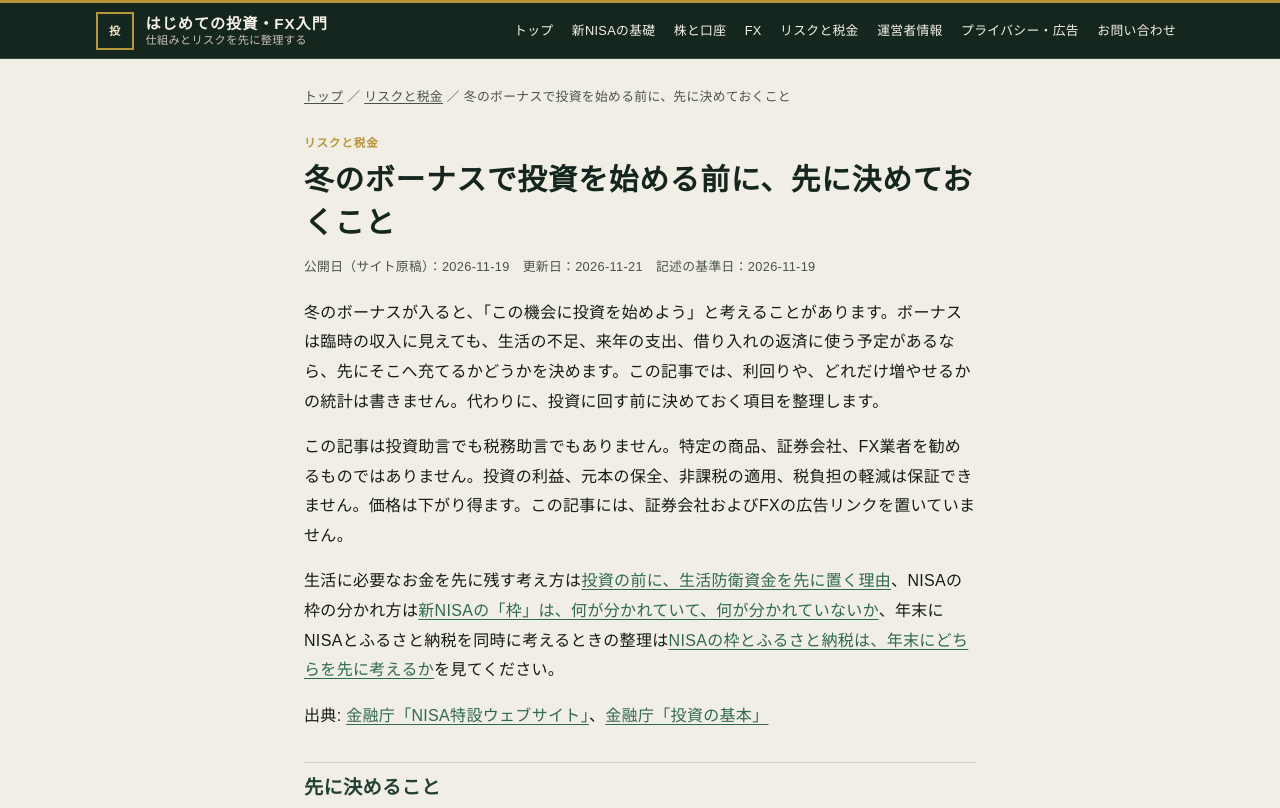
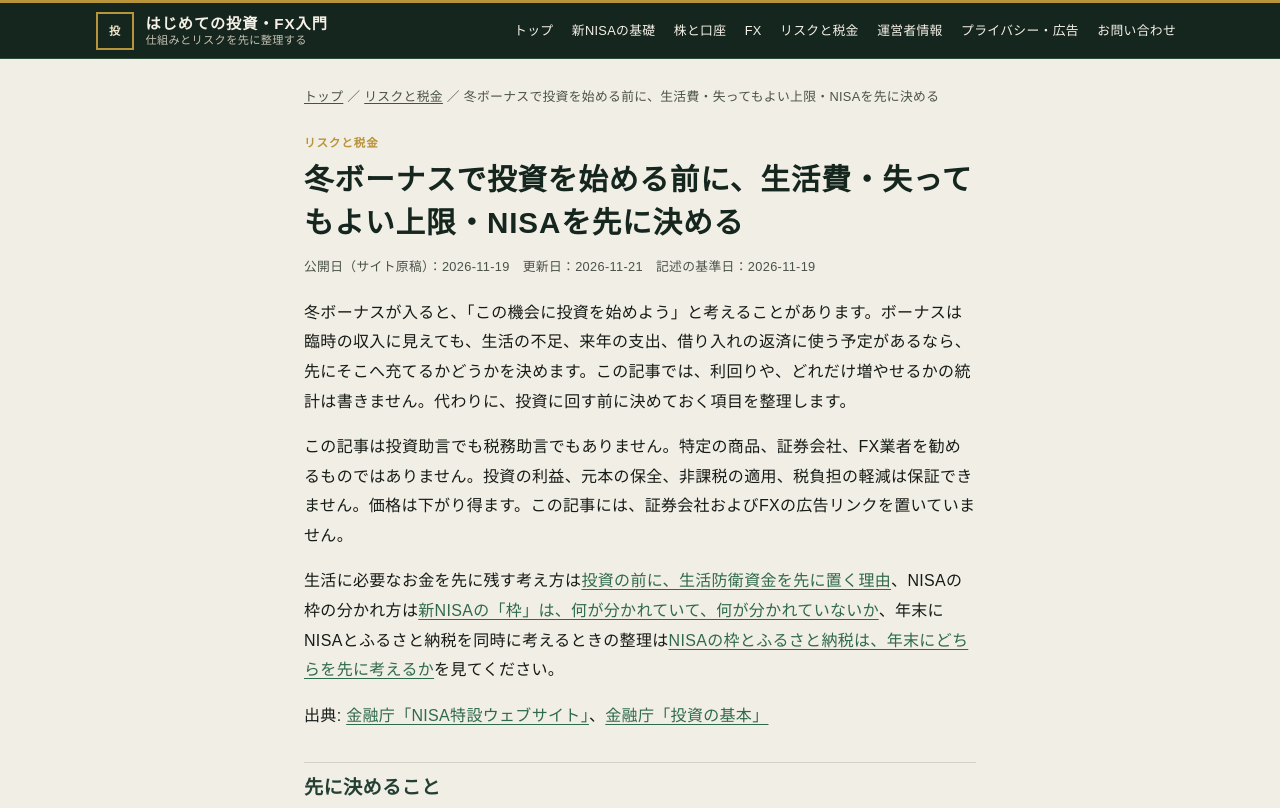
Before and after one commit to ats-business-hub/toushi-fx-nyumon, a plain HTML site: page articles/fuyu-bonus-toushi-mae/index.html in a window 1280 px wide. Shown: the top 808 px of the page. Drawn offline with Linux system fonts and the light colour scheme.

Commit message:
冬ボーナスで投資を始める前の記事のタイトルと導入を改善

```diff
--- a/articles/fuyu-bonus-toushi-mae/index.html
+++ b/articles/fuyu-bonus-toushi-mae/index.html
@@ -3,11 +3,11 @@
 <head>
   <meta charset="utf-8">
   <meta name="viewport" content="width=device-width, initial-scale=1">
-  <title>冬のボーナスで投資を始める前に、先に決めておくこと｜はじめての投資・FX入門</title>
-  <meta name="description" content="冬のボーナスを投資に回す前に、生活費、失ってもよい金額、使う制度（NISAを含む）を先に決める観点です。利益や非課税の適用は保証しません。証券・FXの広告リンクは置きません。">
+  <title>冬ボーナスで投資を始める前に、生活費・失ってもよい上限・NISAを先に決める｜はじめての投資・FX入門</title>
+  <meta name="description" content="冬ボーナスを投資に回す前に、生活費、失ってもよい金額、NISAなどの制度を先に決める観点です。利益や非課税の適用は保証しません。この記事に証券・FXの広告リンクは置きません。">
   <meta name="robots" content="index,follow">
-  <meta property="og:title" content="冬のボーナスで投資を始める前に、先に決めておくこと｜はじめての投資・FX入門">
-  <meta property="og:description" content="冬のボーナスを投資に回す前に、生活費、失ってもよい金額、使う制度（NISAを含む）を先に決める観点です。利益や非課税の適用は保証しません。証券・FXの広告リンクは置きません。">
+  <meta property="og:title" content="冬ボーナスで投資を始める前に、生活費・失ってもよい上限・NISAを先に決める｜はじめての投資・FX入門">
+  <meta property="og:description" content="冬ボーナスを投資に回す前に、生活費、失ってもよい金額、NISAなどの制度を先に決める観点です。利益や非課税の適用は保証しません。この記事に証券・FXの広告リンクは置きません。">
   <meta property="og:type" content="article">
   <link rel="canonical" href="https://ats-business-hub.github.io/toushi-fx-nyumon/articles/fuyu-bonus-toushi-mae/">
   <link rel="stylesheet" href="../../assets/css/style.css">
@@ -44,15 +44,15 @@
   <main>
     <article class="wrap">
       <header class="article-header measure">
-        <nav class="crumbs" aria-label="パンくず"><a href="../../">トップ</a> ／ <a href="../../categories/risk-tax/">リスクと税金</a> ／ 冬のボーナスで投資を始める前に、先に決めておくこと</nav>
+        <nav class="crumbs" aria-label="パンくず"><a href="../../">トップ</a> ／ <a href="../../categories/risk-tax/">リスクと税金</a> ／ 冬ボーナスで投資を始める前に、生活費・失ってもよい上限・NISAを先に決める</nav>
         <p class="kicker">リスクと税金</p>
-        <h1>冬のボーナスで投資を始める前に、先に決めておくこと</h1>
+        <h1>冬ボーナスで投資を始める前に、生活費・失ってもよい上限・NISAを先に決める</h1>
         <p class="meta">公開日（サイト原稿）：2026-11-19　更新日：2026-11-21　記述の基準日：2026-11-19</p>
       </header>
       <div class="measure">
 
         <div class="article-body">
-          <p>冬のボーナスが入ると、「この機会に投資を始めよう」と考えることがあります。ボーナスは臨時の収入に見えても、生活の不足、来年の支出、借り入れの返済に使う予定があるなら、先にそこへ充てるかどうかを決めます。この記事では、利回りや、どれだけ増やせるかの統計は書きません。代わりに、投資に回す前に決めておく項目を整理します。</p>
+          <p>冬ボーナスが入ると、「この機会に投資を始めよう」と考えることがあります。ボーナスは臨時の収入に見えても、生活の不足、来年の支出、借り入れの返済に使う予定があるなら、先にそこへ充てるかどうかを決めます。この記事では、利回りや、どれだけ増やせるかの統計は書きません。代わりに、投資に回す前に決めておく項目を整理します。</p>
 <p>この記事は投資助言でも税務助言でもありません。特定の商品、証券会社、FX業者を勧めるものではありません。投資の利益、元本の保全、非課税の適用、税負担の軽減は保証できません。価格は下がり得ます。この記事には、証券会社およびFXの広告リンクを置いていません。</p>
 <p>生活に必要なお金を先に残す考え方は<a href="../../articles/seikatsu-boeishi-saki/">投資の前に、生活防衛資金を先に置く理由</a>、NISAの枠の分かれ方は<a href="../../articles/nisa-waku-shikumi/">新NISAの「枠」は、何が分かれていて、何が分かれていないか</a>、年末にNISAとふるさと納税を同時に考えるときの整理は<a href="../../articles/nisa-furusato-junjo/">NISAの枠とふるさと納税は、年末にどちらを先に考えるか</a>を見てください。</p>
 <p>出典: <a href="https://www.fsa.go.jp/policy/nisa2/index.html" target="_blank" rel="noopener noreferrer">金融庁「NISA特設ウェブサイト」</a>、<a href="https://www.fsa.go.jp/policy/nisa2/knowledge/basic/index.html" target="_blank" rel="noopener noreferrer">金融庁「投資の基本」</a></p>
```
Also changed, not shown: articles/nisa-furusato-junjo/index.html (+2 -2 lines), articles/seikatsu-boeishi-saki/index.html (+1 -1 lines), categories/risk-tax/index.html (+1 -1 lines), index.html (+1 -1 lines).
